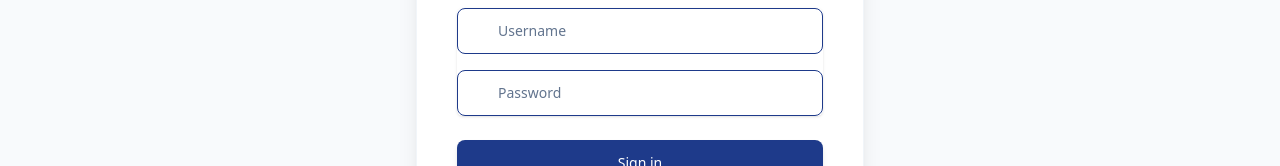
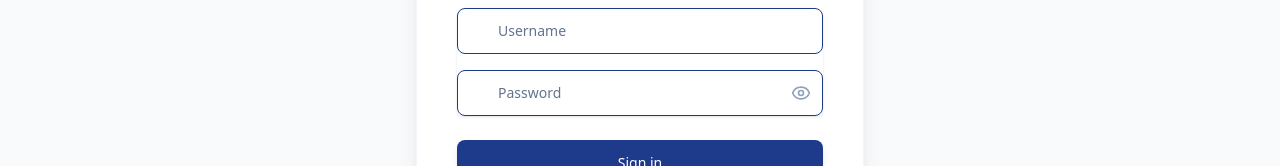
Before and after one commit to vivekbrahampur/uniquescienceacademy, a React (Vite) app: page /admin/login in a window 1280 px wide. Shown: the part 375-541 px from the top of the page. Built offline with nearby package versions, Linux system fonts and the light colour scheme; no server answers.

Commit message:
feat(login): Add password visibility toggle
Introduces a password visibility toggle to the Admin and Teacher login forms. This allows users to see their entered password, improving usability and reducing errors. Includes necessary icon imports and state management for the toggle functionality.

```diff
--- a/src/pages/AdminLogin.tsx
+++ b/src/pages/AdminLogin.tsx
@@ -1,13 +1,14 @@
 import React, { useState } from 'react';
 import { useNavigate } from 'react-router-dom';
 import { motion } from 'motion/react';
-import { UserCog, Lock, AlertCircle, Shield } from 'lucide-react';
+import { UserCog, Lock, AlertCircle, Shield, Eye, EyeOff } from 'lucide-react';
 import { useTheme } from '../context/ThemeContext';
 
 export default function AdminLogin() {
   const { settings: themeSettings } = useTheme();
   const [username, setUsername] = useState('');
   const [password, setPassword] = useState('');
+  const [showPassword, setShowPassword] = useState(false);
   const [twoFactorToken, setTwoFactorToken] = useState('');
   const [requires2FA, setRequires2FA] = useState(false);
   const [error, setError] = useState('');
@@ -100,14 +101,25 @@ export default function AdminLogin() {
                     <input
                       id="password"
                       name="password"
-                      type="password"
+                      type={showPassword ? 'text' : 'password'}
                       required
-                      className="appearance-none rounded-lg relative block w-full px-3 py-3 pl-10 border border-slate-300 dark:border-slate-600 placeholder-slate-500 text-slate-900 dark:text-white focus:outline-none focus:z-10 sm:text-sm bg-white dark:bg-slate-700"
+                      className="appearance-none rounded-lg relative block w-full px-3 py-3 pl-10 pr-10 border border-slate-300 dark:border-slate-600 placeholder-slate-500 text-slate-900 dark:text-white focus:outline-none focus:z-10 sm:text-sm bg-white dark:bg-slate-700"
                       style={{ borderColor: themeSettings.primaryColor }}
                       placeholder="Password"
                       value={password}
                       onChange={(e) => setPassword(e.target.value)}
                     />
+                    <button
+                      type="button"
+                      className="absolute inset-y-0 right-0 pr-3 flex items-center"
+                      onClick={() => setShowPassword(!showPassword)}
+                    >
+                      {showPassword ? (
+                        <EyeOff className="h-5 w-5 text-slate-400" />
+                      ) : (
+                        <Eye className="h-5 w-5 text-slate-400" />
+                      )}
+                    </button>
                   </div>
                 </div>
               </>
--- a/src/pages/TeacherLogin.tsx
+++ b/src/pages/TeacherLogin.tsx
@@ -1,11 +1,12 @@
 import React, { useState } from 'react';
 import { useNavigate } from 'react-router-dom';
 import { motion } from 'motion/react';
-import { UserCog, Lock, User, ArrowRight, CheckCircle, AlertCircle } from 'lucide-react';
+import { UserCog, Lock, User, ArrowRight, AlertCircle, Eye, EyeOff } from 'lucide-react';
 
 export default function TeacherLogin() {
   const navigate = useNavigate();
   const [formData, setFormData] = useState({ username: '', password: '' });
+  const [showPassword, setShowPassword] = useState(false);
   const [error, setError] = useState('');
   const [loading, setLoading] = useState(false);
 
@@ -81,12 +82,19 @@ export default function TeacherLogin() {
                 <Lock className="absolute left-3 top-1/2 -translate-y-1/2 h-5 w-5 text-slate-400" />
                 <input
                   required
-                  type="password"
+                  type={showPassword ? 'text' : 'password'}
                   value={formData.password}
                   onChange={(e) => setFormData({ ...formData, password: e.target.value })}
-                  className="w-full pl-10 pr-4 py-3 border border-slate-200 rounded-xl focus:ring-2 focus:ring-primary focus:border-transparent outline-none transition-all"
+                  className="w-full pl-10 pr-12 py-3 border border-slate-200 rounded-xl focus:ring-2 focus:ring-primary focus:border-transparent outline-none transition-all"
                   placeholder="Enter your password"
                 />
+                <button
+                  type="button"
+                  className="absolute right-3 top-1/2 -translate-y-1/2 text-slate-400 hover:text-slate-600"
+                  onClick={() => setShowPassword(!showPassword)}
+                >
+                  {showPassword ? <EyeOff className="h-5 w-5" /> : <Eye className="h-5 w-5" />}
+                </button>
               </div>
             </div>
 
```
